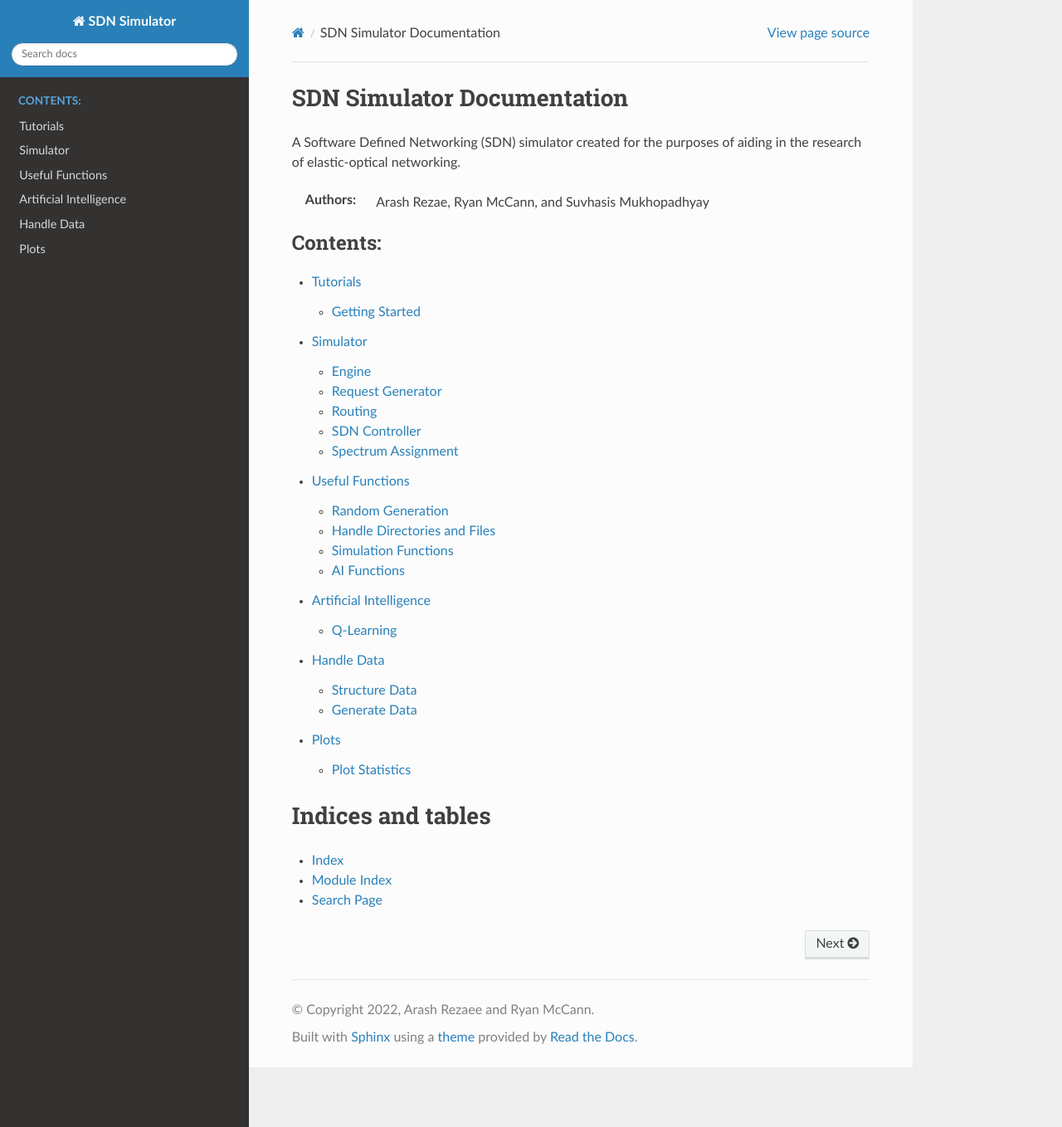
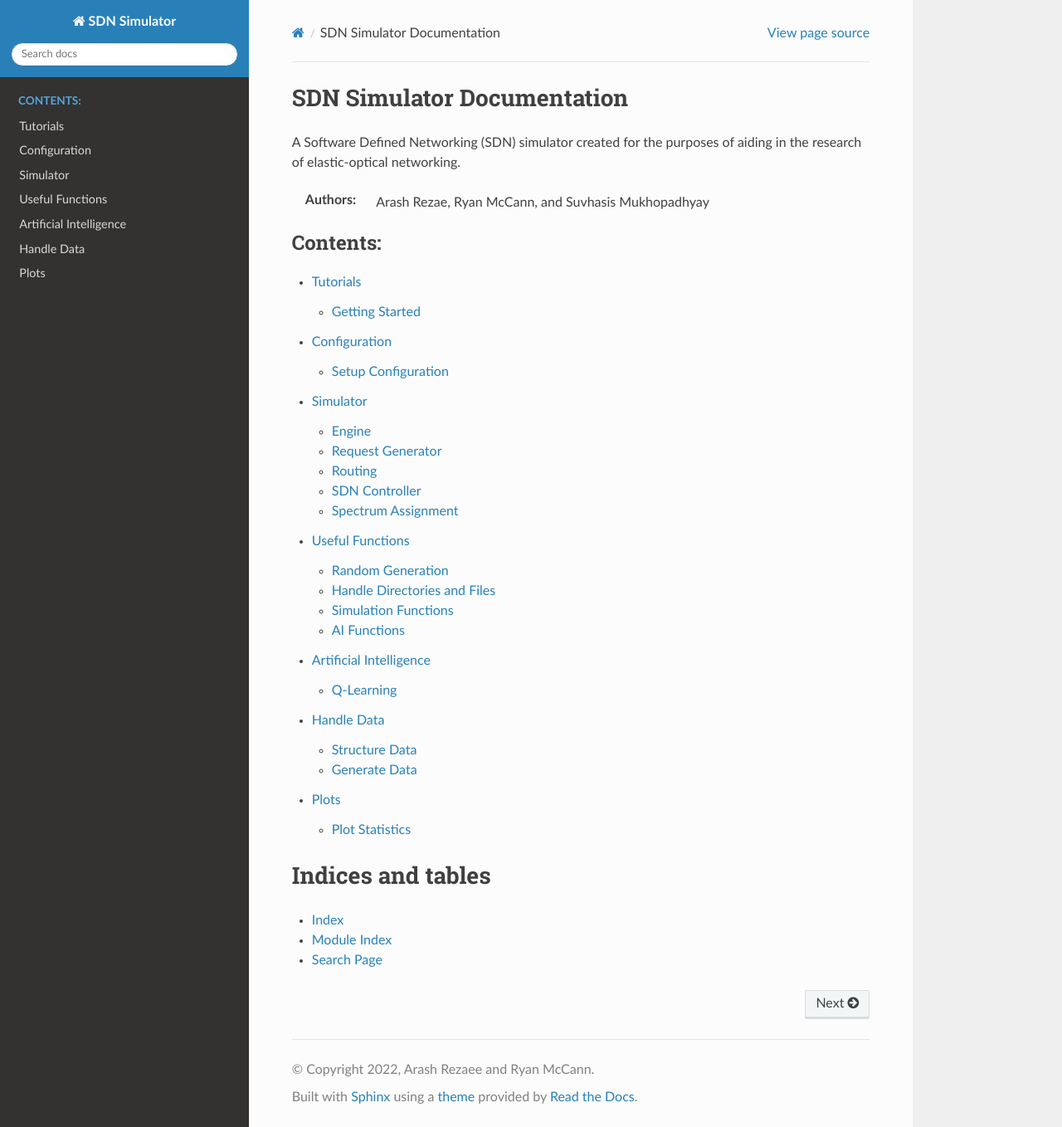
Before and after one commit to SDNNetSim/SDON_simulator, a Sphinx documentation site: the page built from docs/index.rst, in a window 1280 px wide and 1358 px high. Shown: the whole window at 83% size. Built offline with Sphinx 7.4.7 and the Read the Docs theme 2.0.0, drawn with Linux system fonts in a browser that asks for light colours; pages that are not in the unit, such as notebooks, are missing from menus.

Commit message:
Add config module to documentation

```diff
--- /dev/null
+++ b/docs/config/config_modules.rst
@@ -0,0 +1,6 @@
+Configuration
+=============
+
+.. toctree::
+
+    setup_config
--- /dev/null
+++ b/docs/config/setup_config.rst
@@ -0,0 +1,6 @@
+Setup Configuration
+===================
+
+.. automodule:: config.setup_config
+    :members:
+    :undoc-members:
--- a/docs/index.rst
+++ b/docs/index.rst
@@ -10,6 +10,7 @@ networking.
    :caption: Contents:
 
    tutorials/tutorial_modules.rst
+   config/config_modules.rst
    sim_scripts/sim_scripts_modules.rst
    useful_functions/useful_functions_modules.rst
    ai/ai_modules.rst
```
